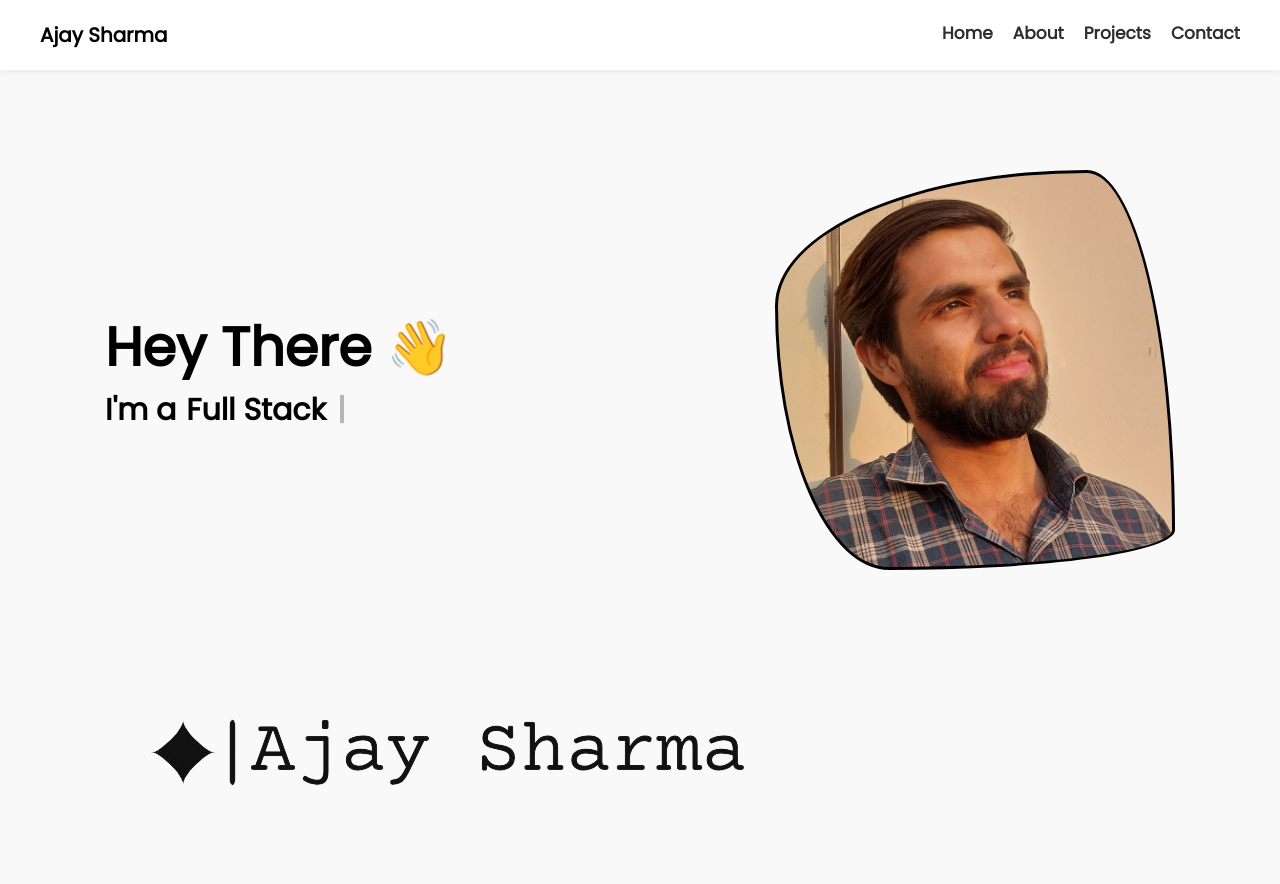
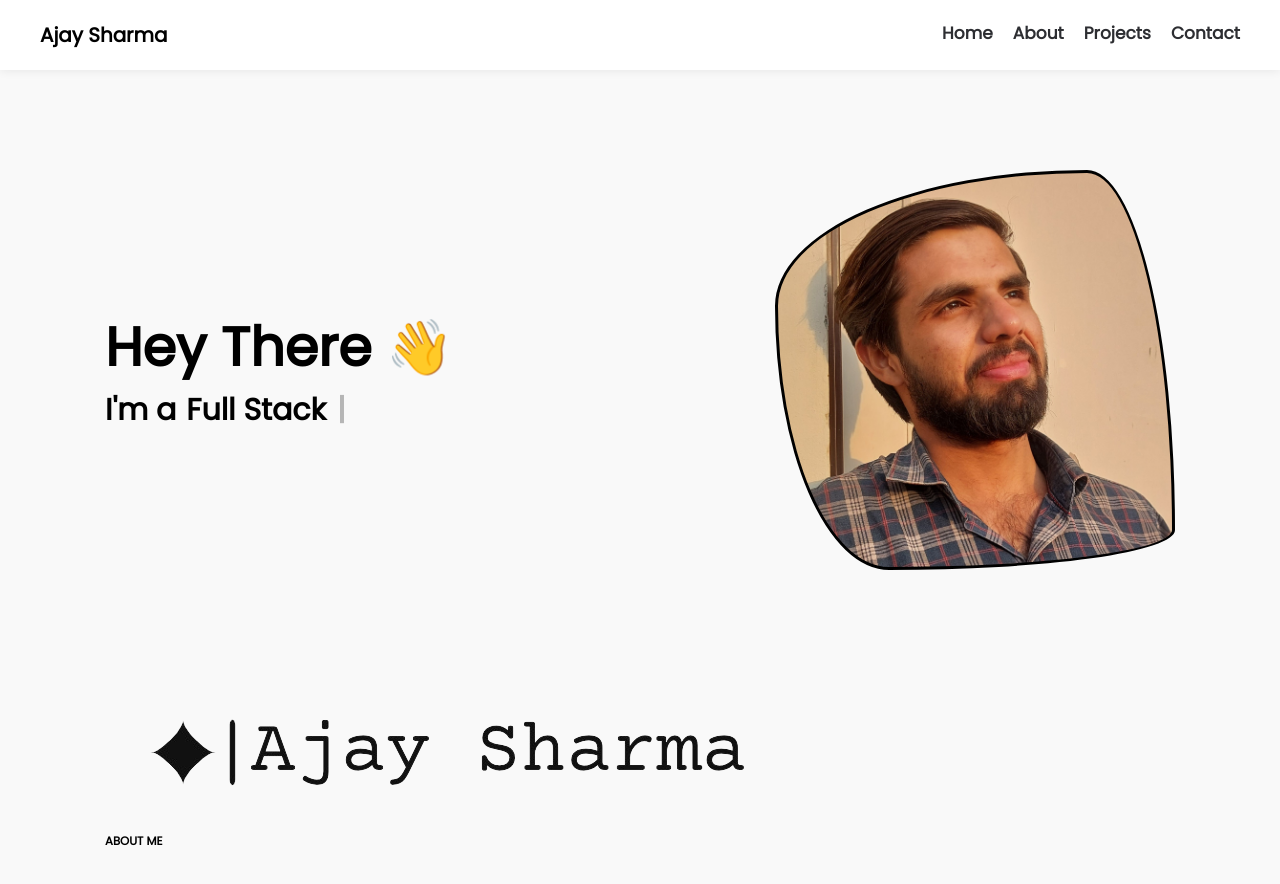
Before and after one commit to ajshrmaofficial/ajshrmaofficial.github.io, a React (Vite) app: page / in a window 1280 px wide. Shown: the top 884 px of the page. Built offline with nearby package versions, Linux system fonts and the light colour scheme.

Commit message:
chore: Update About component to include "ABOUT ME" heading

```diff
--- a/src/components/About.tsx
+++ b/src/components/About.tsx
@@ -5,6 +5,10 @@ function About(){
     return(
         <div id='about' className='about'>
             <img src={logo} alt="logo" />
+            <div>
+                <h3>ABOUT ME</h3>
+
+            </div>
         </div>
     )
 }
```
